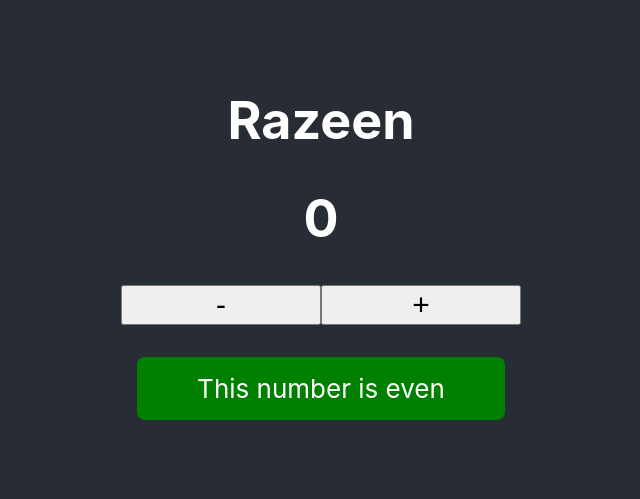
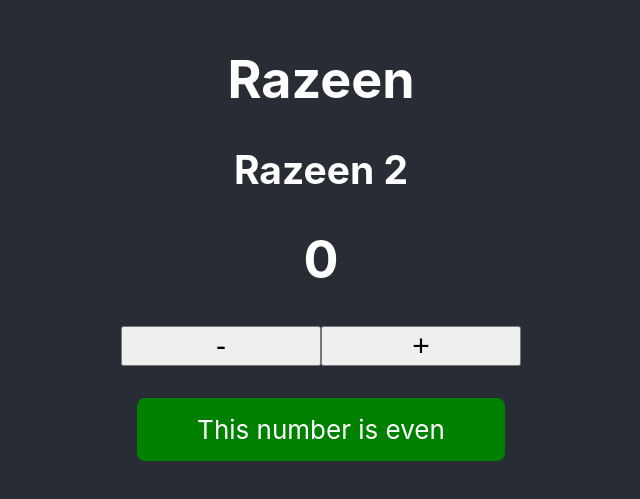
Before and after one commit to r4z33n4l1/devops-workshop-1, a React (Create React App) app: page / in a window 1280 px wide. Shown: the part 147-646 px from the top of the page, without its empty margins (319-959 px from the left). Built offline with nearby package versions, Linux system fonts and the light colour scheme.

Commit message:
added 2nd razeen

```diff
--- a/package.json
+++ b/package.json
@@ -14,7 +14,7 @@
   },
   "scripts": {
     "start": "react-scripts start",
-    "build": "CI=false && react-scripts build",
+    "build": "react-scripts build",
     "test": "react-scripts test",
     "eject": "react-scripts eject"
   },
--- a/src/components/Counter.js
+++ b/src/components/Counter.js
@@ -15,6 +15,7 @@ function Counter(props) {
   return (
     <div>
       <h1>Razeen</h1>
+      <h2>Razeen 2</h2>
       <h1 data-testid="count">{count}</h1>
       <div style={{ display: "flex" }}>
         <button
```
